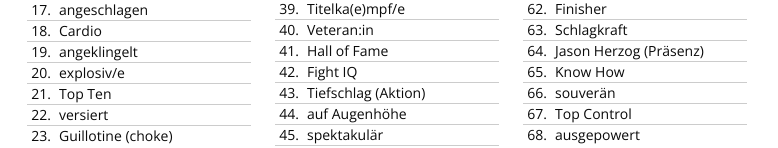
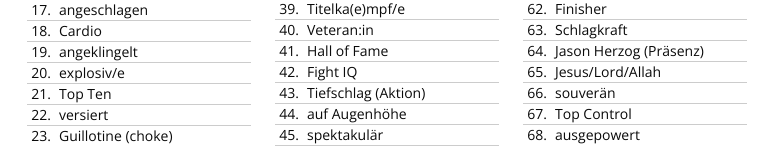
Before and after one commit to ekremerden/bingo, a React (Vite) app: page / in a window 1280 px wide. Shown: the part 785-933 px from the top of the page, without its empty margins (253-1031 px from the left). Built offline with nearby package versions, Linux system fonts and the light colour scheme.

Commit message:
items.js updated

```diff
--- a/src/items.js
+++ b/src/items.js
@@ -63,7 +63,7 @@ export const items = [
   { id: 62, text: "Finisher" },
   { id: 63, text: "Schlagkraft" },
   { id: 64, text: "Jason Herzog (Präsenz)" },
-  { id: 65, text: "Know How" },
+  { id: 65, text: "Jesus/Lord/Allah" },
   { id: 66, text: "souverän" },
   { id: 67, text: "Top Control" },
   { id: 68, text: "ausgepowert" },
```
